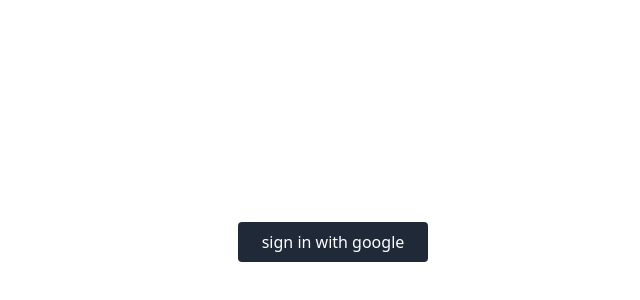
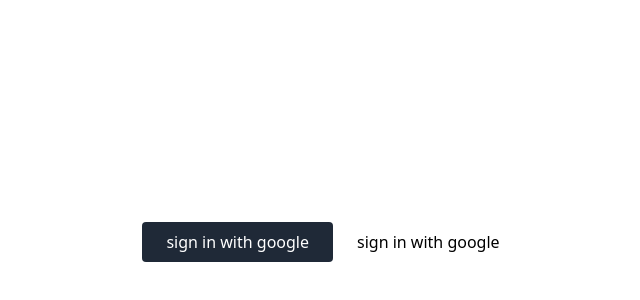
Before and after one commit to Ayothegod/postr, a Next.js app: page /auth in a window 1280 px wide. Shown: the part 158-458 px from the top of the page, without its empty margins (307-947 px from the left). Built offline with nearby package versions, Linux system fonts and the light colour scheme; no server answers.

Commit message:
add hot toast

```diff
--- a/package.json
+++ b/package.json
@@ -19,6 +19,7 @@
     "prisma": "^4.14.1",
     "react": "18.2.0",
     "react-dom": "18.2.0",
+    "react-hot-toast": "^2.4.1",
     "swr": "^2.1.5"
   },
   "devDependencies": {
--- a/pages/auth.jsx
+++ b/pages/auth.jsx
@@ -1,9 +1,11 @@
-import {signIn} from "next-auth/react"
+import {signIn, useSession} from "next-auth/react"
 const AuthPage = () => {
-
+  const session = useSession()
+  console.log(session);
   return (
     <div className="flex items-center justify-center h-screen">
-        <button className="bg-gray-800 text-white py-2 px-6 rounded hover:bg-gray-900">sign in with google</button>
+        <button className="bg-gray-800 text-white py-2 px-6 rounded hover:bg-gray-900" onClick={() => signIn("google")}>sign in with google</button>
+        <button className="bgwhite text-black py-2 px-6 rounded" onClick={() => signIn("google")}>sign in with google</button>
     </div>
   )
 }
```
Also changed, not shown: 1 other file (tests, documents, lock files or other folders).
